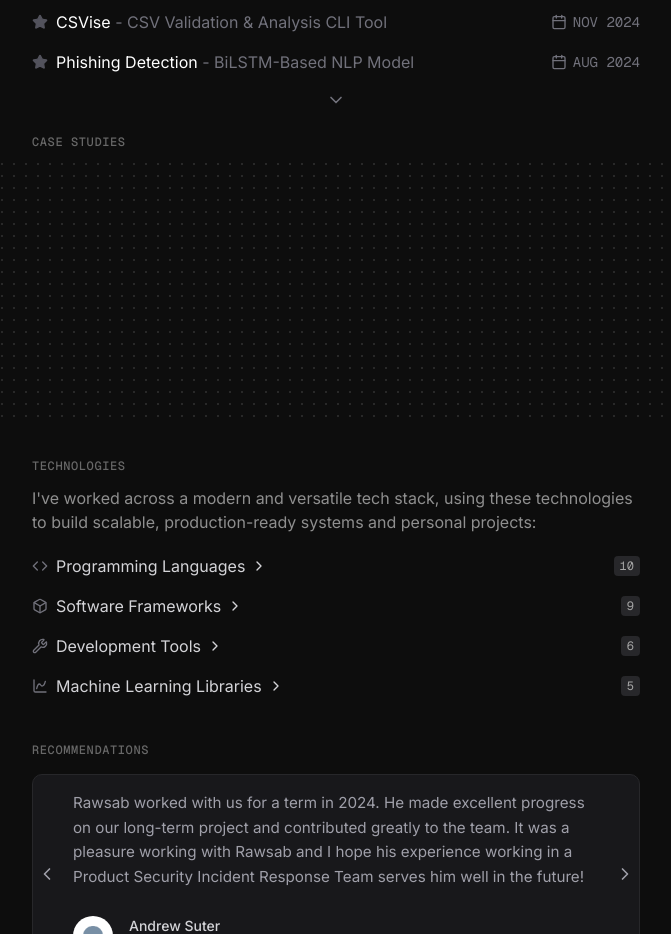
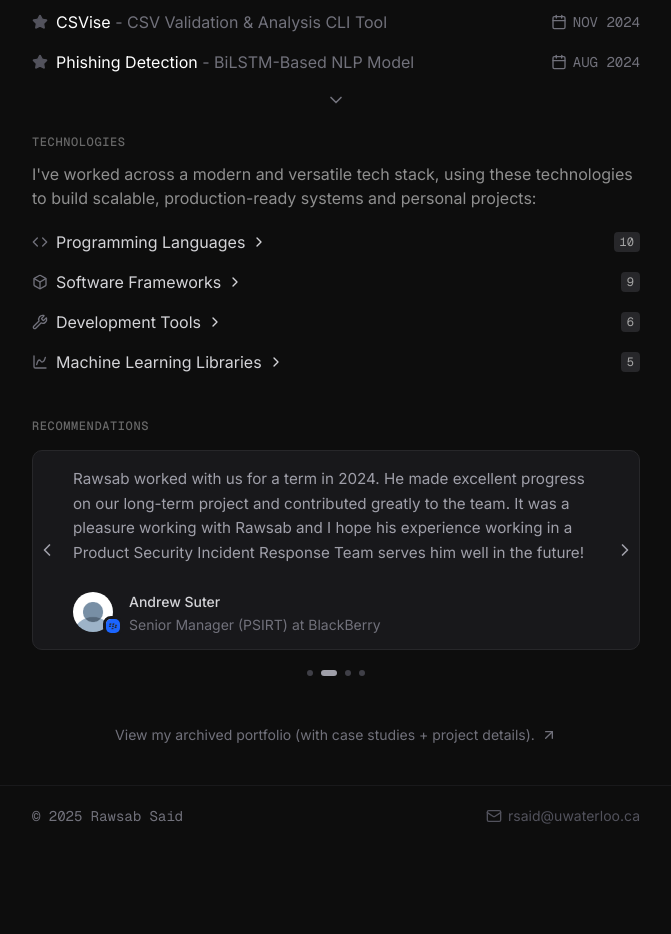
Before and after one commit to rawsab/portfolio, a Next.js app: page / in a window 1280 px wide. Shown: the part 1180-2114 px from the top of the page, without its empty margins (304-975 px from the left). After the commit the page ends 2030 px from the top, so only its background shows below. Built offline with nearby package versions, Linux system fonts and the light colour scheme.

Commit message:
remove test component

```diff
--- a/app/page.tsx
+++ b/app/page.tsx
@@ -14,7 +14,7 @@ export default function Home() {
       <HeroSection />
       <ExperienceSection />
       <ProjectsSection />
-      <CaseStudiesSection />
+      {/* <CaseStudiesSection /> */}
       <TechnologiesSection />
       <TestimonialsSection />
       <Footer />
```
